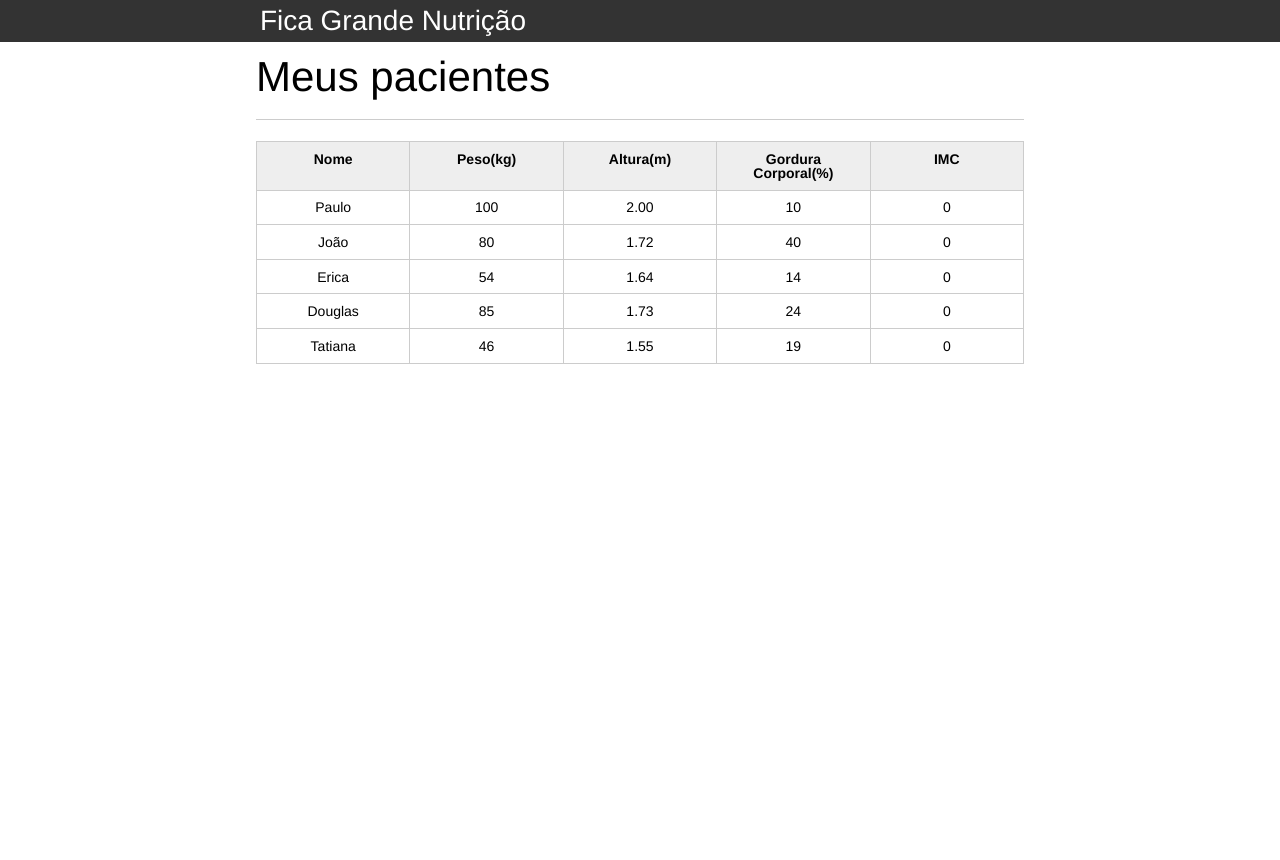
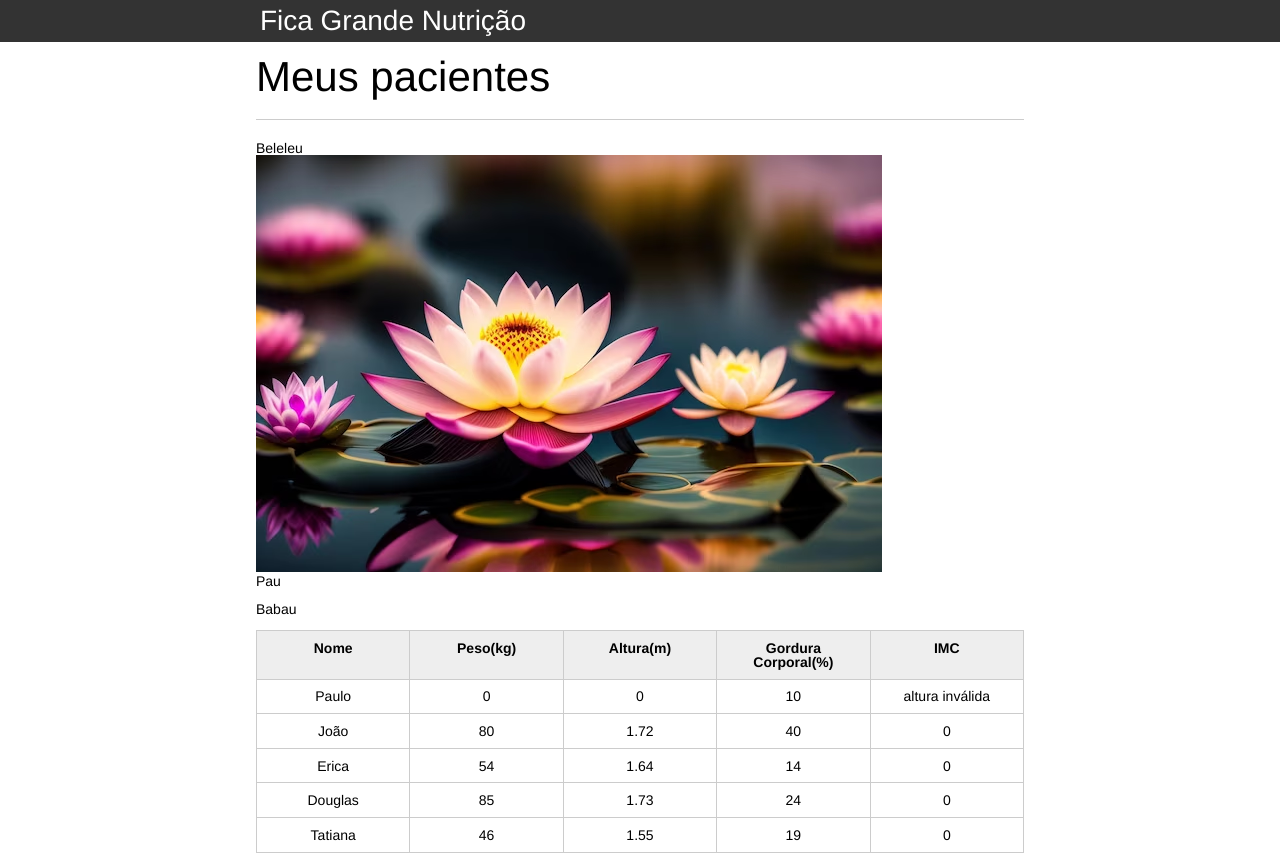
Before and after one commit to dinoxido/2dsb-java-, a plain HTML site: page introducao-javascript/index.html in a window 1280 px wide. Before the commit the page ends 800 px from the top, so only its background shows below. Drawn offline with Linux system fonts and the light colour scheme.

Commit message:
dluvwlgf,j cb asd

```diff
--- a/introducao-javascript/css/index.css
+++ b/introducao-javascript/css/index.css
@@ -132,3 +132,56 @@ button[disabled=disabled], button:disabled {
 .campo-invalido{
 	border: 1px solid red;
 }
+.banana{
+	html, body, div, span, applet, object, iframe,
+h1, h2, h3, h4, h5, h6, p, blockquote, pre,
+a, abbr, acronym, address, big, cite, code,
+del, dfn, em, img, ins, kbd, q, s, samp,
+small, strike, strong, sub, sup, tt, var,
+b, u, i, center,
+dl, dt, dd, ol, ul, li,
+fieldset, form, label, legend,
+table, caption, tbody, tfoot, thead, tr, th, td,
+article, aside, canvas, details, embed,
+figure, figcaption, footer, header, hgroup,
+menu, nav, output, ruby, section, summary,
+time, mark, audio, video {
+	margin: 0;
+	padding: 0;
+	border: 0;
+	font-size: 100%;
+	font: inherit;
+	vertical-align: baseline;
+}
+/* HTML5 display-role reset for older browsers */
+article, aside, details, figcaption, figure,
+footer, header, hgroup, menu, nav, section {
+	display: block;
+}
+body {
+	line-height: 1;
+}
+ol, ul {
+	list-style: none;
+}
+blockquote, q {
+	quotes: none;
+}
+blockquote:before, blockquote:after,
+q:before, q:after {
+	content: '';
+	content: none;
+}
+table {
+	border-collapse: collapse;
+	border-spacing: 0;
+}tml, body, div, span, applet, object, iframe,
+h1, h2, h3, h4, h5, h6, p, blockquote, pre,
+a, abbr, acronym, address, big, cite, code,
+del, dfn, em, img, ins, kbd, q, s, samp,
+small, strike, strong, sub, sup, tt, var,
+…q:before, q:after {
+	content: '';
+	content: none;
+}
+}
--- a/introducao-javascript/css/reset.css
+++ b/introducao-javascript/css/reset.css
@@ -45,4 +45,12 @@ q:before, q:after {
 table {
 	border-collapse: collapse;
 	border-spacing: 0;
+}tml, body, div, span, applet, object, iframe,
+h1, h2, h3, h4, h5, h6, p, blockquote, pre,
+a, abbr, acronym, address, big, cite, code,
+del, dfn, em, img, ins, kbd, q, s, samp,
+small, strike, strong, sub, sup, tt, var,
+…q:before, q:after {
+	content: '';
+	content: none;
 }
--- a/introducao-javascript/index.html
+++ b/introducao-javascript/index.html
@@ -14,6 +14,7 @@
 		<header>
 			<div class="container">
 				<h1 class="titulo">Aparecida Nutrição</h1>
+
 			</div>
 		</header>
 		<main>
@@ -32,8 +33,8 @@
 					<tbody id="tabela-pacientes">
 						<tr class="primeiropaciente" >
 							<td class="info-nome">Paulo</td>
-							<td class="info-peso">100</td>
-							<td class="info-altura">2.00</td>
+							<td class="info-peso">0</td>
+							<td class="info-altura">0</td>
 							<td class="info-gordura">10</td>
 							<td class="info-imc">0</td>
 						</tr>
@@ -68,6 +69,28 @@
 							<td class="info-gordura">19</td>
 							<td class="info-imc">0</td>
 			</section>
+		<div class="banana">
+			<ul>
+				<li>
+					<h2>Beleleu</h2>
+					<img src="pau.avif">
+					<p></p>
+					<p></p>
+				</li>
+				<li>
+					<h2>Pau</h2>
+					<img>
+					<p></p>
+					<p></p>
+				</li>
+				<li>
+					<h2>Babau</h2>
+					<img>
+					<p></p>
+					<p></p>
+				</li>
+			</ul>
+		</div>
 		</main>
 		<script src="js/index.js"></script>
 
--- a/introducao-javascript/js/index.js
+++ b/introducao-javascript/js/index.js
@@ -4,11 +4,12 @@ let titulo = document.querySelector(".titulo");
 console.log(titulo.textContent);
 //muda ostexto da variavel titulo para o texto desejado
 titulo.textContent ="Fica Grande Nutrição"
-let paciente = document.querySelector("#primeiropaciente");
+let paciente = document.querySelector(".primeiropaciente");
 console.log(paciente);
 
 let tdPeso = paciente.querySelector(".info-peso")
 let tdAltura = paciente.querySelector(".info-altura")
+
 
 let peso = tdPeso.textContent;
 let altura = tdAltura.textContent;
@@ -18,6 +19,16 @@ console.log(imc);
 
 let tdImc= paciente.querySelector(".info-imc");
 tdImc.textContent = imc;
+
+if (peso <= 0 || peso >= 1000){
+  console.log("peso inválido");
+  tdImc.textContent = "peso inválido"
+}
+if (altura <= 0 || altura >= 3){
+  console.log("altura inválida");
+  tdImc.textContent = "altura inválida"
+}
+
 /*
 function calcularIMC(peso, altura) {
     return (peso / (altura * altura)).toFixed(2);
```
Also changed, not shown: introducao-javascript/pau.avif (added).
